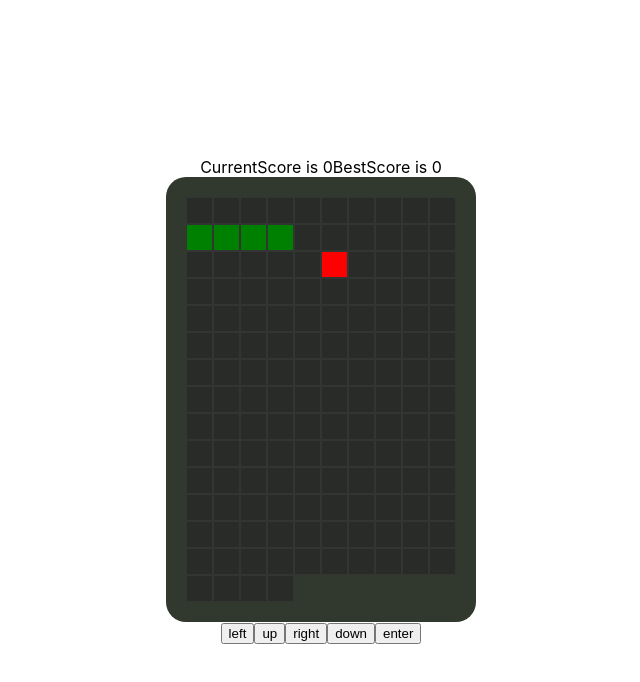
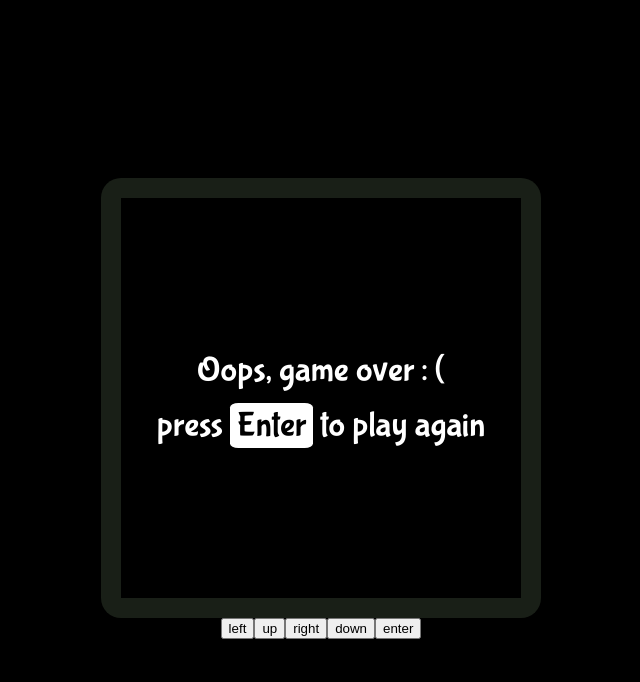
Before and after one commit to PopovDS617/snake-game, a React (Vite) app: page / in a window 1280 px wide. Shown: the top 682 px of the page, without its empty margins (319-959 px from the left). Built offline with nearby package versions, Linux system fonts and the light colour scheme.

Commit message:
feat: add modal

```diff
--- /dev/null
+++ b/src/components/Modal/Modal.tsx
@@ -0,0 +1,33 @@
+import { motion } from 'framer-motion';
+import './modal.scss';
+
+interface Props {
+  score: number;
+}
+
+const Modal = (props: Props) => {
+  const options = {
+    hidden: { opacity: 0 },
+    enter: { opacity: 1 },
+    exit: { opacity: 0 },
+  };
+
+  return (
+    <motion.div
+      variants={options}
+      initial="hidden"
+      animate="enter"
+      exit="exit"
+      transition={{ duration: 0.5 }}
+      className="modal-container"
+    >
+      <p className="modal-text">{`Oops, game over : (`}</p>
+
+      <p className="modal-text">
+        press <span className="modal-text__enter">Enter</span> to play again
+      </p>
+    </motion.div>
+  );
+};
+
+export default Modal;
--- /dev/null
+++ b/src/components/Modal/modal.scss
@@ -0,0 +1,22 @@
+.modal-container {
+  width: 100%;
+  height: 100%;
+  display: flex;
+  flex-direction: column;
+  justify-content: center;
+  align-items: center;
+  color: white;
+  background-color: black;
+  font-size: 35px;
+}
+
+.modal-text {
+  padding: 10px;
+}
+
+.modal-text__enter {
+  background-color: white;
+  color: black;
+  padding: 2px 7px;
+  border-radius: 10%;
+}
--- a/src/components/Screen/Screen.tsx
+++ b/src/components/Screen/Screen.tsx
@@ -3,17 +3,29 @@
 import './screen.scss';
 import useGame from '../../hooks/useGame';
 import { setStyles } from './screen-utils';
+import Modal from '../Modal/Modal';
 
 const Screen = () => {
-  const { coordinates, foodPosition } = useGame();
+  const { coordinates, foodPosition, hasFailed, score } = useGame();
 
   return (
     <div className="screen">
-      {board.map((item, index) => {
-        const color = setStyles({ index, foodPosition, coordinates });
+      {hasFailed ? (
+        <Modal score={score} />
+      ) : (
+        <div className="board">
+          {board.map((item, index) => {
+            const color = setStyles({
+              index,
+              foodPosition,
+              coordinates,
+              hasFailed,
+            });
 
-        return <div key={index} style={{ background: color }} />;
-      })}
+            return <div key={index} style={{ background: color }} />;
+          })}
+        </div>
+      )}
     </div>
   );
 };
--- a/src/components/Screen/screen.scss
+++ b/src/components/Screen/screen.scss
@@ -1,16 +1,21 @@
 .screen {
   transition: 0.5s ease;
-
+  width: 400px;
+  height: 400px;
+  background: #191f17;
+  padding: 20px;
   border-radius: 20px;
-  background: #31382e;
-  padding: 20px;
-  display: grid;
-  grid-template-columns: repeat(10, 1fr);
 }
 
-.screen div {
+.board {
+  height: 100%;
+  width: 100%;
+
+  display: grid;
+  grid-template-columns: repeat(12, 1fr);
+}
+
+.board div {
   background: #292b29;
   border: 1px solid #333532;
-  width: 25px;
-  height: 25px;
 }
--- a/src/index.scss
+++ b/src/index.scss
@@ -1,13 +1,134 @@
+@import url('https://fonts.googleapis.com/css2?family=Bubblegum+Sans&display=swap');
+
+// reset
+html,
+body,
+div,
+span,
+applet,
+object,
+iframe,
+h1,
+h2,
+h3,
+h4,
+h5,
+h6,
+p,
+blockquote,
+pre,
+a,
+abbr,
+acronym,
+address,
+big,
+cite,
+code,
+del,
+dfn,
+em,
+img,
+ins,
+kbd,
+q,
+s,
+samp,
+small,
+strike,
+strong,
+sub,
+sup,
+tt,
+var,
+b,
+u,
+i,
+center,
+dl,
+dt,
+dd,
+ol,
+ul,
+li,
+fieldset,
+form,
+label,
+legend,
+table,
+caption,
+tbody,
+tfoot,
+thead,
+tr,
+th,
+td,
+article,
+aside,
+canvas,
+details,
+embed,
+figure,
+figcaption,
+footer,
+header,
+hgroup,
+menu,
+nav,
+output,
+ruby,
+section,
+summary,
+time,
+mark,
+audio,
+video {
+  margin: 0;
+  padding: 0;
+  border: 0;
+  font-size: 100%;
+  font: inherit;
+  vertical-align: baseline;
+}
+/* HTML5 display-role reset for older browsers */
+article,
+aside,
+details,
+figcaption,
+figure,
+footer,
+header,
+hgroup,
+menu,
+nav,
+section {
+  display: block;
+}
+body {
+  line-height: 1;
+}
+ol,
+ul {
+  list-style: none;
+}
+blockquote,
+q {
+  quotes: none;
+}
+blockquote:before,
+blockquote:after,
+q:before,
+q:after {
+  content: '';
+  content: none;
+}
+table {
+  border-collapse: collapse;
+  border-spacing: 0;
+}
+
+//
 body {
   margin: 0;
-  font-family: -apple-system, BlinkMacSystemFont, 'Segoe UI', 'Roboto', 'Oxygen',
-    'Ubuntu', 'Cantarell', 'Fira Sans', 'Droid Sans', 'Helvetica Neue',
-    sans-serif;
-  -webkit-font-smoothing: antialiased;
-  -moz-osx-font-smoothing: grayscale;
+  font-family: 'Bubblegum Sans', cursive;
+  background-color: black;
 }
-
-code {
-  font-family: source-code-pro, Menlo, Monaco, Consolas, 'Courier New',
-    monospace;
-}
--- a/src/index.tsx
+++ b/src/index.tsx
@@ -4,11 +4,14 @@
 import './index.scss';
 import store from '../src/store/store';
 import { Provider } from 'react-redux';
+import { AnimatePresence } from 'framer-motion';
 
 ReactDOM.createRoot(document.getElementById('root') as HTMLElement).render(
   <React.StrictMode>
     <Provider store={store}>
-      <App />
+      <AnimatePresence mode="wait" initial={true}>
+        <App />
+      </AnimatePresence>
     </Provider>
   </React.StrictMode>
 );
```
